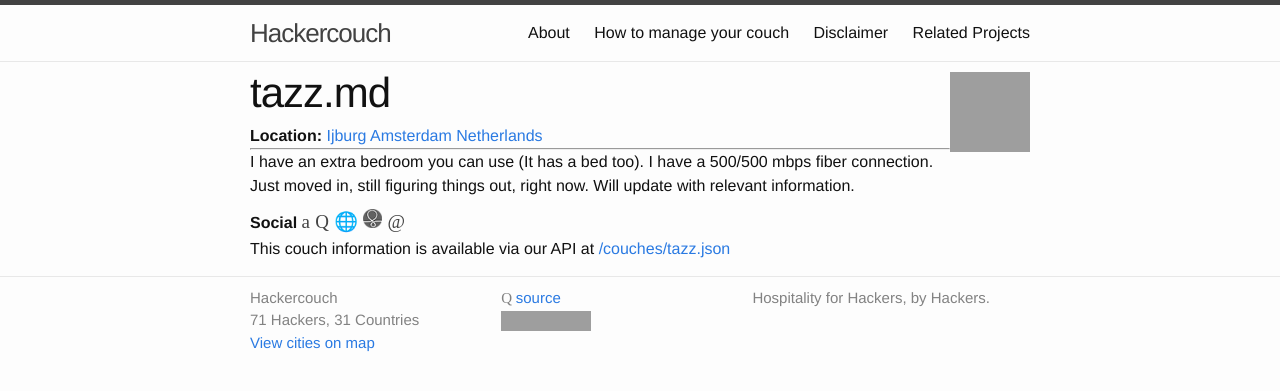
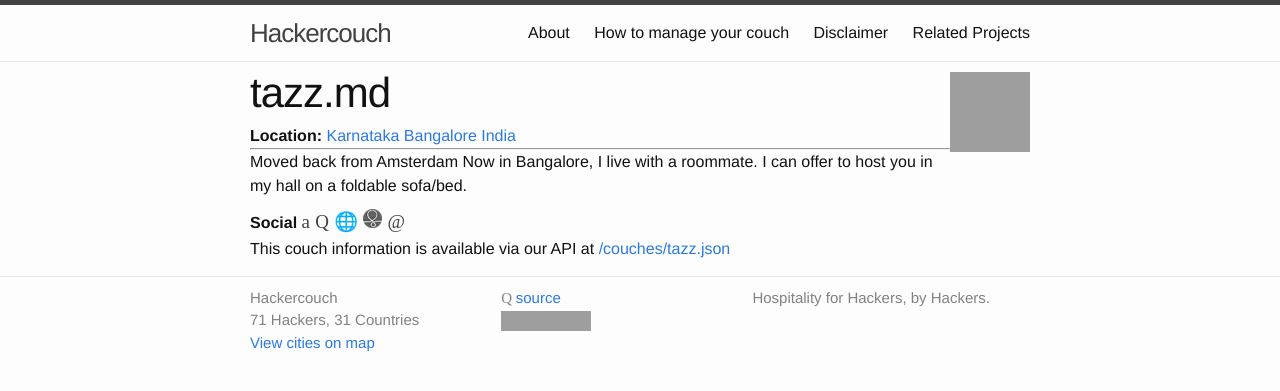
Before and after one commit to hackercouch/hackercouch, a Jekyll site: the page built from _couches/tazz.md, in a window 1280 px wide, cut to the strip 0-391 px from the top of the page. Built offline with Jekyll 4.4.1, drawn with Linux system fonts in a browser that asks for light colours; some web fonts are replaced; grey boxes are pictures that could not be loaded.

Commit message:
Changing my nation

```diff
--- a/_couches/tazz.md
+++ b/_couches/tazz.md
@@ -4,11 +4,11 @@ twitter: oddtazz
 couchsurfing: gaurav.c
 email: gaurav@chaturvedi.me
 website: https://chaturvedi.me
-city: Amsterdam
-country: NL
-region: Ijburg
+city: Bangalore
+country: IN
+region: Karnataka
 ---
 
-I have an extra bedroom you can use (It has a bed too).
-I have a 500/500 mbps fiber connection.
-Just moved in, still figuring things out, right now. Will update with relevant information.
+Moved back from Amsterdam
+Now in Bangalore, I live with a roommate.
+I can offer to host you in my hall on a foldable sofa/bed.
```
